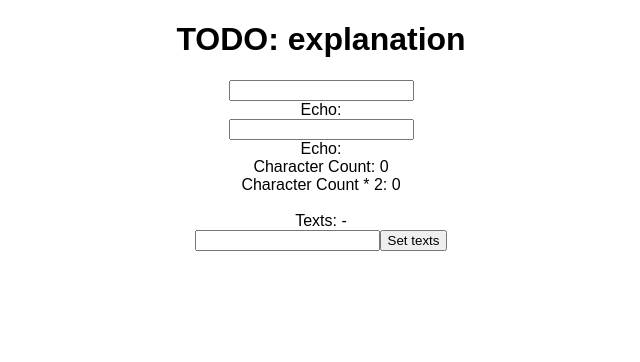
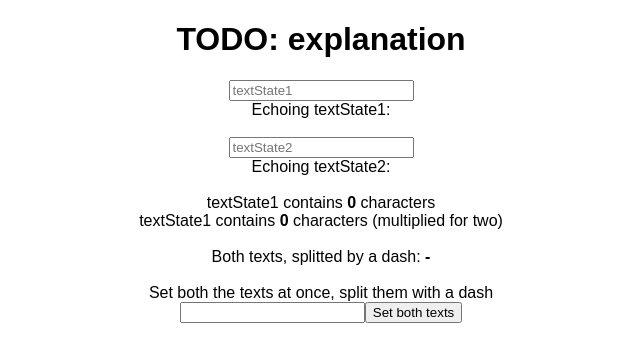
Before and after one commit to NoriSte/recoil-apis, a React (Create React App) app: page / in a window 1280 px wide. Shown: the top 362 px of the page, without its empty margins (319-959 px from the left). Built offline with nearby package versions, Linux system fonts and the light colour scheme.

Commit message:
Minor changes

```diff
--- a/src/App.tsx
+++ b/src/App.tsx
@@ -12,13 +12,17 @@ export default function App() {
   return (
     <div className="App">
       <h1>TODO: explanation</h1>
-      <CharacterCounter />
-      <TextInput2 />
-      <CharacterCount />
-      <CharCountStateForTwo />
+      <TextInput1 />
+      <EchoInput />
+      <br />
+      <TextInput2AndEcho />
+      <br />
+      <TextState1CharacterCount />
+      <TextState1CharCountStateForTwo />
       <br />
       <Texts />
-      <SetTexts />
+      <br />
+      <SetBothTexts />
     </div>
   );
 }
@@ -26,26 +30,17 @@ export default function App() {
 // atom
 
 // all the code comes from Recoil' Getting Started giude https://recoiljs.org/docs/introduction/getting-started
-const textState = atom<string>({
-  key: "textState", // unique ID (with respect to other atoms/selectors)
-  default: "" // default value (aka initial value)
+const textState1 = atom<string>({
+  key: "textState1",
+  default: ""
 });
 const textState2 = atom<string>({
-  key: "textState2", // unique ID (with respect to other atoms/selectors)
-  default: "" // default value (aka initial value)
+  key: "textState2",
+  default: ""
 });
 
-function CharacterCounter() {
-  return (
-    <div>
-      <TextInput />
-      <EchoInput />
-    </div>
-  );
-}
-
-function TextInput() {
-  const [text, setText] = useRecoilState(textState);
+function TextInput1() {
+  const [text, setText] = useRecoilState(textState1);
 
   useEffect(() => {
     console.log("Render: TextInput");
@@ -55,23 +50,24 @@ function TextInput() {
   };
 
   return (
-    <div>
-      <input type="text" value={text} onChange={onChange} />
-    </div>
+    <input
+      type="text"
+      value={text}
+      onChange={onChange}
+      placeholder="textState1"
+    />
   );
 }
 
 function EchoInput() {
-  const text = useRecoilValue(textState);
-
+  const text = useRecoilValue(textState1);
   useEffect(() => {
     console.log("Render: EchoInput");
   });
-
-  return <div>Echo: {text}</div>;
+  return <div>Echoing textState1: {text}</div>;
 }
 
-function TextInput2() {
+function TextInput2AndEcho() {
   const [text, setText] = useRecoilState(textState2);
   useEffect(() => {
     console.log("Render: TextInput2");
@@ -79,12 +75,16 @@ function TextInput2() {
   const onChange = (event: ChangeEvent<HTMLInputElement>) => {
     setText(event.target.value);
   };
-
   return (
     <div>
-      <input type="text" value={text} onChange={onChange} />
+      <input
+        type="text"
+        value={text}
+        onChange={onChange}
+        placeholder="textState2"
+      />
       <br />
-      Echo: {text}
+      Echoing textState2: {text}
     </div>
   );
 }
@@ -92,34 +92,35 @@ function TextInput2() {
 // selector
 
 const charCountState = selector({
-  key: "charCountState", // unique ID (with respect to other atoms/selectors)
+  key: "charCountState",
   get: ({ get }) => {
-    const text = get(textState);
+    const text = get(textState1);
     return text.length;
   }
 });
 const charCountStateForTwo = selector({
-  key: "charCountStateForTwo", // unique ID (with respect to other atoms/selectors)
+  key: "charCountStateForTwo",
   get: ({ get }) => {
     const length = get(charCountState);
     return length * 2;
   }
 });
 
-const textsState = selector<string>({
-  key: "textsState", // unique ID (with respect to other atoms/selectors)
+const bothTextsState = selector<string>({
+  key: "bothTextsState",
   get: ({ get }) => {
-    return `${get(textState)}-${get(textState2)}`;
+    return `${get(textState1)}-${get(textState2)}`;
   },
   set: ({ get, set }, nextValue) => {
     if (!nextValue.includes("-")) return;
     const strings = nextValue.split("-");
     if (strings.length !== 2) return;
     const [nextValue1, nextValue2] = strings;
-    const prevValue1 = get(textState);
+    const prevValue1 = get(textState1);
     const prevValue2 = get(textState2);
+    // simulating edge cases
     if (nextValue1 !== prevValue1) {
-      set(textState, nextValue1);
+      set(textState1, nextValue1);
     }
     if (nextValue2 !== prevValue2) {
       set(textState2, nextValue2);
@@ -127,35 +128,45 @@ const textsState = selector<string>({
   }
 });
 
-function CharacterCount() {
+function TextState1CharacterCount() {
   const count = useRecoilValue(charCountState);
-
   useEffect(() => {
-    console.log("Render: CharacterCount");
+    console.log("Render: TextState1CharacterCount");
   });
-  return <div>Character Count: {count}</div>;
+  return (
+    <div>
+      textState1 contains <strong>{count}</strong> characters
+    </div>
+  );
 }
 
-function CharCountStateForTwo() {
+function TextState1CharCountStateForTwo() {
   const count = useRecoilValue(charCountStateForTwo);
-
   useEffect(() => {
-    console.log("Render: CharCountStateForTwo");
+    console.log("Render: TextState1CharCountStateForTwo");
   });
-  return <div>Character Count * 2: {count}</div>;
+  return (
+    <div>
+      textState1 contains <strong>{count}</strong> characters (multiplied for
+      two)
+    </div>
+  );
 }
 
 function Texts() {
-  const texts = useRecoilValue(textsState);
-
+  const texts = useRecoilValue(bothTextsState);
   useEffect(() => {
     console.log("Render: Texts");
   });
-  return <div>Texts: {texts}</div>;
+  return (
+    <div>
+      Both texts, splitted by a dash: <strong>{texts}</strong>
+    </div>
+  );
 }
 
-function SetTexts() {
-  const [, setTexts] = useRecoilState(textsState);
+function SetBothTexts() {
+  const [, setTexts] = useRecoilState(bothTextsState);
   const [inputValue, setInputValue] = useState("");
   useEffect(() => {
     console.log("Render: SetTexts");
@@ -169,8 +180,10 @@ function SetTexts() {
 
   return (
     <div>
+      Set both the texts at once, split them with a dash
+      <br />
       <input type="text" value={inputValue} onChange={onChange} />
-      <button onClick={handleOnClick}>Set texts</button>
+      <button onClick={handleOnClick}>Set both texts</button>
     </div>
   );
 }
--- a/src/recoil/api.ts
+++ b/src/recoil/api.ts
@@ -10,7 +10,7 @@ import {
   getRecoilValue,
   createRecoilValue,
   subscribeToRecoilValue,
-  setSelectorValue
+  setRecoilValue
 } from "./core";
 
 /**
@@ -31,27 +31,8 @@ export const selector = <T extends any = any>(
   return selectorOptions;
 };
 
-const noop = () => {};
-export const useRecoilState = <T>(recoilValue: RecoilValueOptions<T>) => {
-  const useRecoilValueResult = useRecoilValue(recoilValue);
-  if (isAtomOptions(recoilValue)) {
-    return [useRecoilValueResult, setAtomValue(recoilValue)];
-  } else {
-    return [
-      useRecoilValueResult,
-      (newValue: T) =>
-        recoilValue.set
-          ? recoilValue.set(
-              { get: getRecoilValue, set: setSelectorValue },
-              newValue
-            )
-          : noop
-    ];
-  }
-};
-
 /**
- * Subscribe to all the Recoil Values updaters. Returns the current value and a setter
+ * Subscribe to all the Recoil Values updaters and Returns the current value.
  */
 export const useRecoilValue = <T>(options: RecoilValueOptions<T>) => {
   const [, forceRender] = useReducer((s) => s + 1, 0);
@@ -64,14 +45,29 @@ export const useRecoilValue = <T>(options: RecoilValueOptions<T>) => {
   return getRecoilValue(options);
 };
 
-type GenericFunction = () => void;
+/**
+ * Subscribe to all the Recoil Values updaters and returns both the current value and a setter.
+ */
+export const useRecoilState = <T>(recoilValue: RecoilValueOptions<T>) => {
+  const useRecoilValueResult = useRecoilValue(recoilValue);
+  if (isAtomOptions(recoilValue)) {
+    const setter = setAtomValue(recoilValue);
+    return [useRecoilValueResult, setter] as const;
+  } else {
+    const setter = (newValue: T) => {
+      recoilValue.set?.({ get: getRecoilValue, set: setRecoilValue }, newValue);
+    };
+    return [useRecoilValueResult, setter] as const;
+  }
+};
 
+type Callback = () => void;
 /**
  * Subscribe to all the uopdates from the involved Recoil Values
  */
 export const useSubscribeToRecoilValues = <T>(
   options: RecoilValueOptions<T>,
-  callback: GenericFunction
+  callback: Callback
 ) => {
   useEffect(() => {
     if (isAtomOptions(options)) {
@@ -80,7 +76,7 @@ export const useSubscribeToRecoilValues = <T>(
       const dependencies: string[] = [];
 
       options.get({ get: createDependenciesSpy(dependencies) });
-      const unsubscribes: GenericFunction[] = [];
+      const unsubscribes: Callback[] = [];
       dependencies.forEach((key) => {
         const unsubscribe = subscribeToRecoilValue(key, callback);
         if (unsubscribe) unsubscribes.push(unsubscribe);
--- a/src/recoil/core.ts
+++ b/src/recoil/core.ts
@@ -1,13 +1,13 @@
 import {
   RecoilValue,
+  AtomOptions,
+  GetAtomValue,
+  GetRecoilValue,
+  isAtomOptions,
+  SetRecoilValue,
+  SelectorOptions,
   RecoilValueOptions,
-  RecoilValueSubscriber,
-  GetRecoilValue,
-  SetRecoilValue,
-  isAtomOptions,
-  GetAtomValue,
-  AtomOptions,
-  SelectorOptions
+  RecoilValueSubscriber
 } from "./typings";
 
 const recoilValues: Record<string, RecoilValue> = {};
@@ -110,16 +110,13 @@ export const setAtomValue: SetRecoilValue = <T>(
 };
 
 /**
- * Provide a Selector setter
+ * Provide a Recoil Value setter
  * @private
  */
-export const setSelectorValue = <T>(
-  options: RecoilValueOptions<T>,
-  value: T
-) => {
+export const setRecoilValue = <T>(options: RecoilValueOptions<T>, value: T) => {
   if (isAtomOptions(options)) {
     setAtomValue<T>(options)(value);
   } else {
-    setSelectorValue(options, value);
+    setRecoilValue(options, value);
   }
 };
--- a/src/recoil/typings.ts
+++ b/src/recoil/typings.ts
@@ -2,9 +2,7 @@ export type AtomOptions<T extends any = any> = { key: string; default: T };
 
 export type SelectorOptions<T extends any = any> = {
   key: string;
-
   get: ({ get }: { get: GetRecoilValue }) => T;
-
   set?: (
     {
       get,
```
